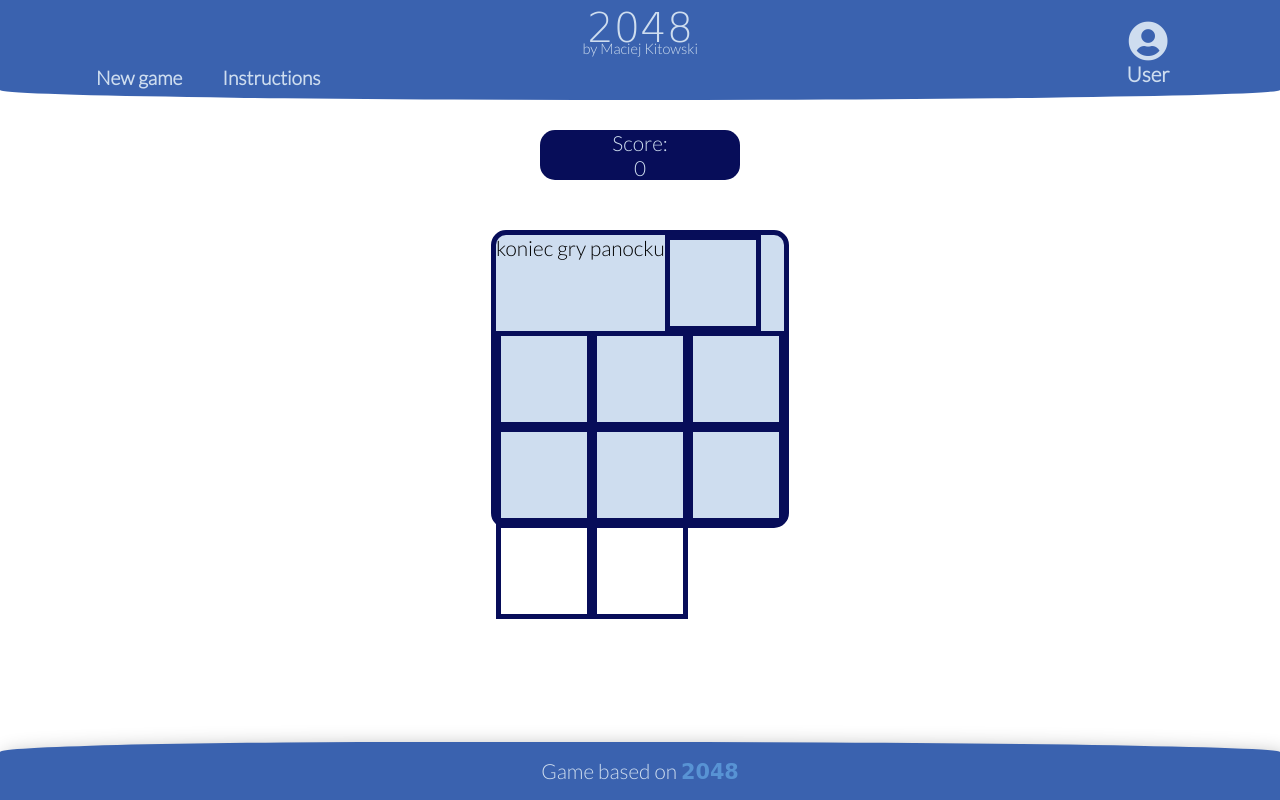
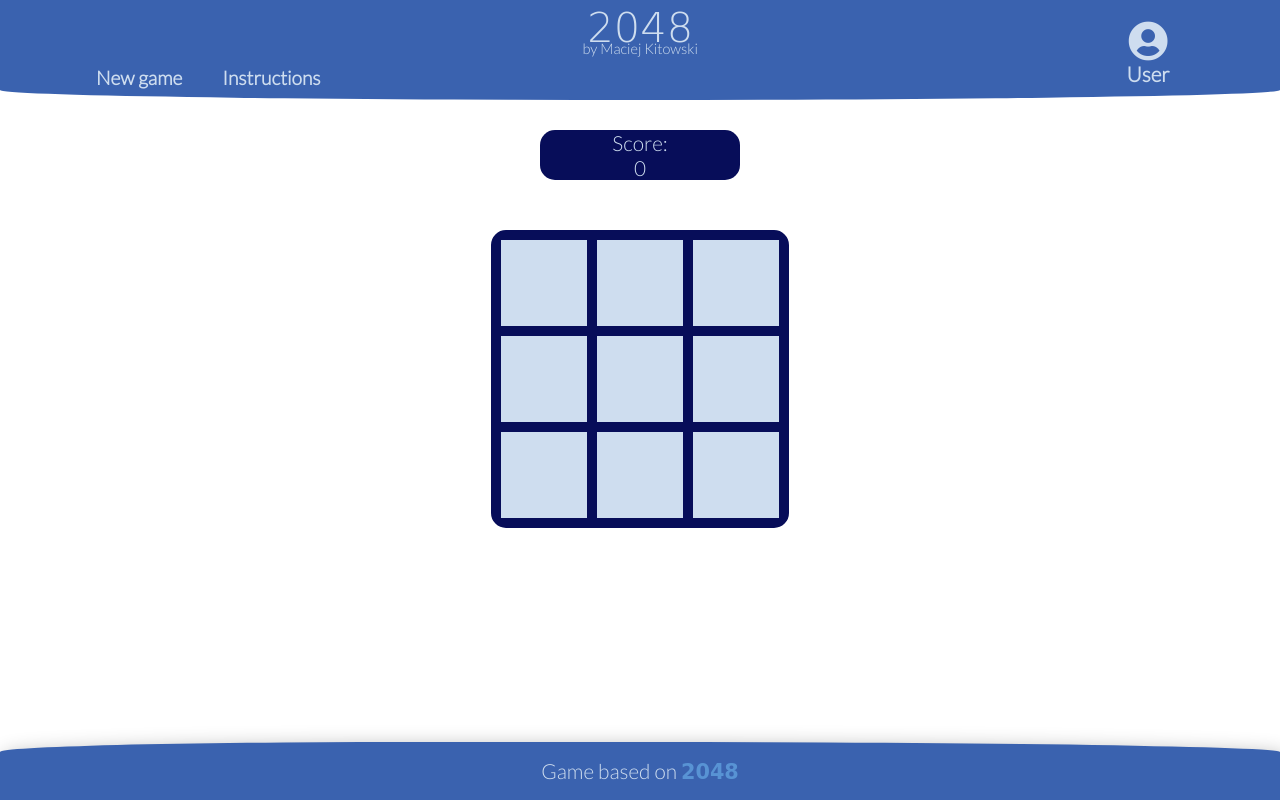
Before and after one commit to mkitowski/2048, a plain HTML site: page index.html in a window 1280 px wide. Drawn offline with nearby package versions, Linux system fonts and the light colour scheme; no server answers; a web font is replaced by a local one.

Commit message:
index.html

```diff
--- a/index.html
+++ b/index.html
@@ -50,7 +50,7 @@
         <div class="score">0</div>
     </div>
     <article>
-        <div class="koniec">koniec gry panocku</div>
+        <!--<div class="koniec">koniec gry panocku</div>-->
         <div class="box b1_1"></div>
         <div class="box b1_2"></div>
         <div class="box b1_3"></div>
```
